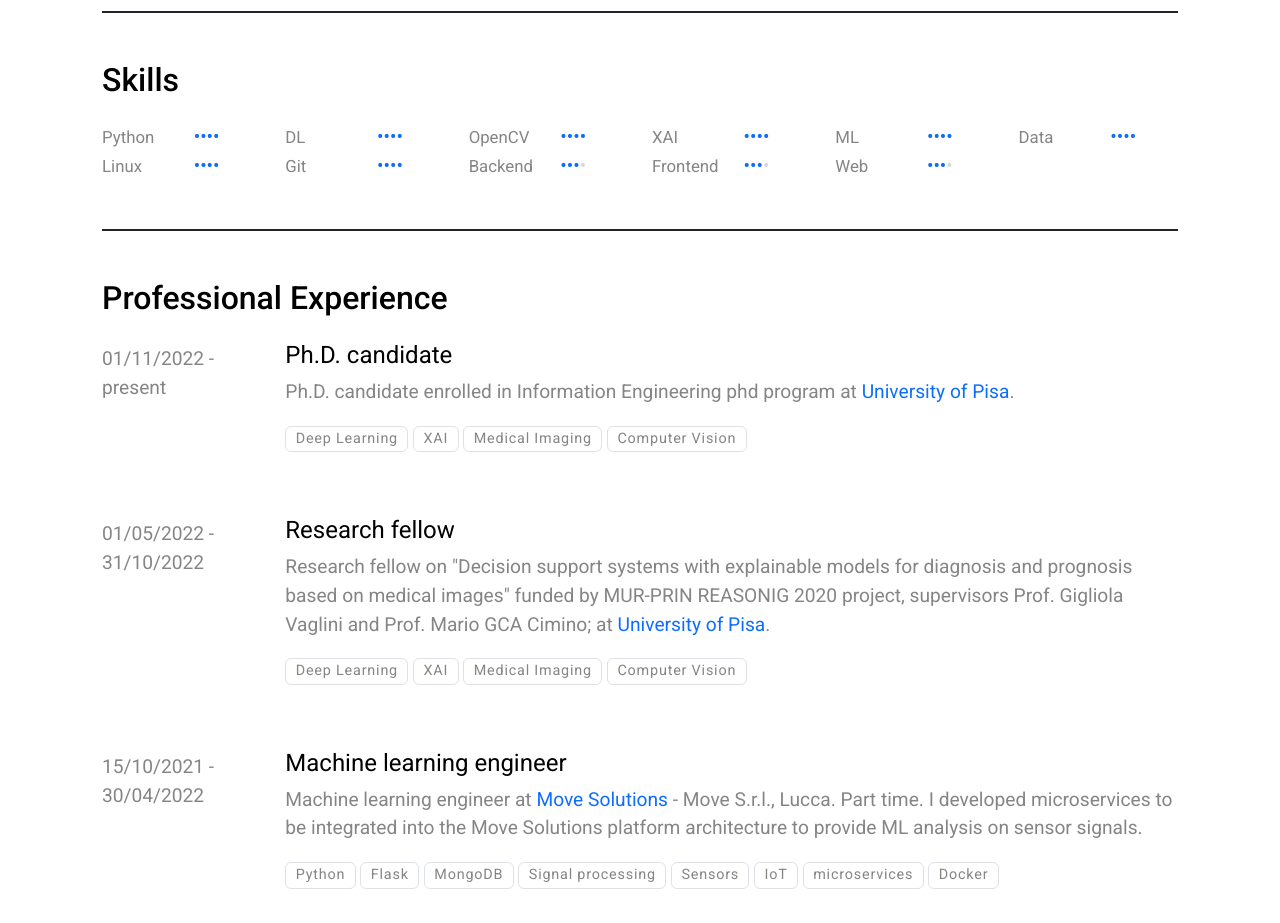
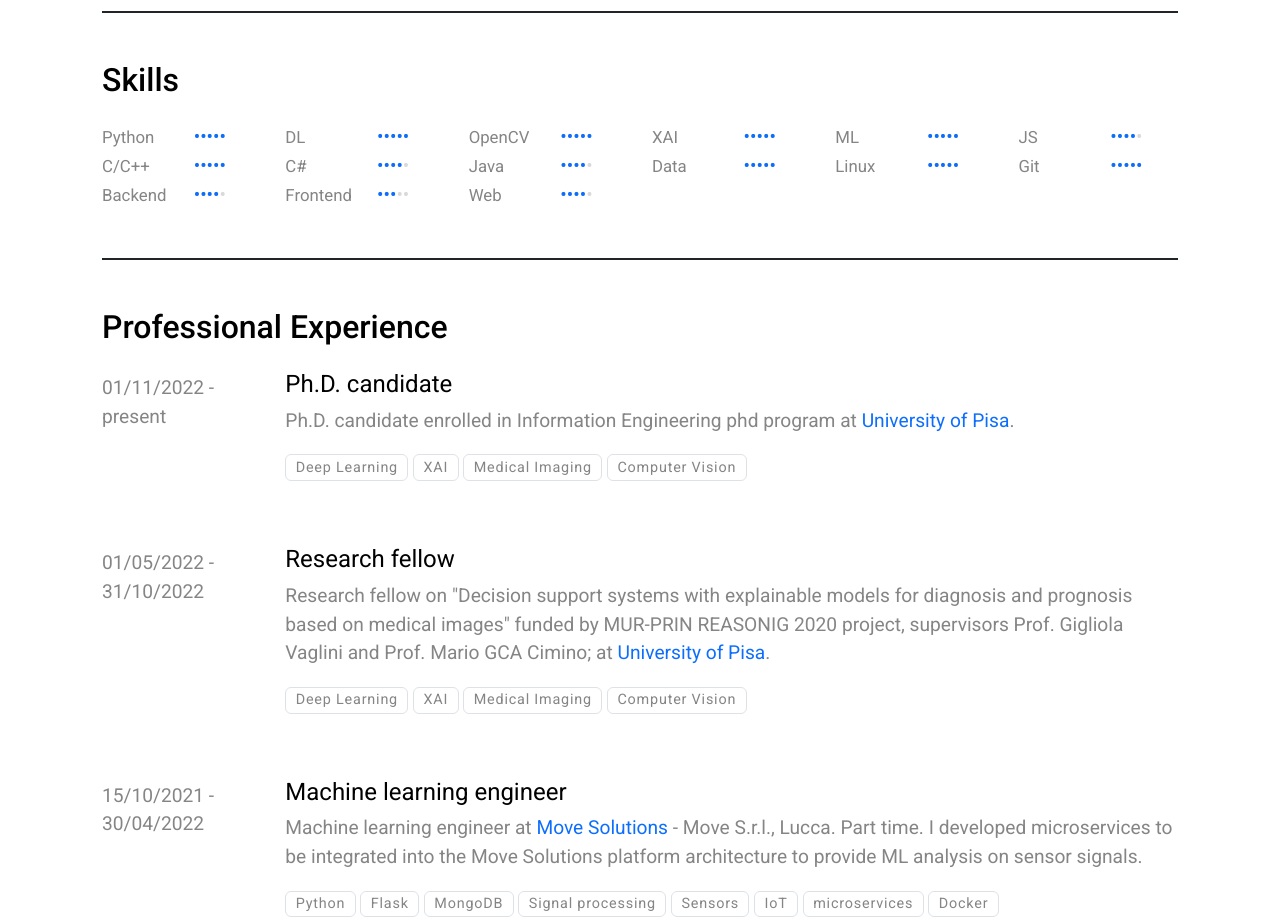
Before and after one commit to MarcoParola/cv, a plain HTML site: page index.html in a window 1280 px wide. Shown: the part 1160-2083 px from the top of the page. Drawn offline with nearby package versions, Linux system fonts and the light colour scheme.

Commit message:
Deploying to gh-pages from @ MarcoParola/cv@bfe146e9dee7b591b0a712efd0c0fab714a83b0e 🚀

```diff
--- a/index.html
+++ b/index.html
@@ -159,6 +159,38 @@
                 </div>
             </div>
             <div class="col-print-1 col-3 col-md-2 col-lg-1 text-right">
+                <small>JS</small>
+            </div>
+            <div class="col-print-1 col-3 col-md-2 col-lg-1">
+                <div class="skills">
+                    <div class="skills-bar" style="width: 80%"></div>
+                </div>
+            </div>
+            <div class="col-print-1 col-3 col-md-2 col-lg-1 text-right">
+                <small>C/C++</small>
+            </div>
+            <div class="col-print-1 col-3 col-md-2 col-lg-1">
+                <div class="skills">
+                    <div class="skills-bar" style="width: 100%"></div>
+                </div>
+            </div>
+            <div class="col-print-1 col-3 col-md-2 col-lg-1 text-right">
+                <small>C#</small>
+            </div>
+            <div class="col-print-1 col-3 col-md-2 col-lg-1">
+                <div class="skills">
+                    <div class="skills-bar" style="width: 80%"></div>
+                </div>
+            </div>
+            <div class="col-print-1 col-3 col-md-2 col-lg-1 text-right">
+                <small>Java</small>
+            </div>
+            <div class="col-print-1 col-3 col-md-2 col-lg-1">
+                <div class="skills">
+                    <div class="skills-bar" style="width: 80%"></div>
+                </div>
+            </div>
+            <div class="col-print-1 col-3 col-md-2 col-lg-1 text-right">
                 <small>Data</small>
             </div>
             <div class="col-print-1 col-3 col-md-2 col-lg-1">
@@ -187,7 +219,7 @@
             </div>
             <div class="col-print-1 col-3 col-md-2 col-lg-1">
                 <div class="skills">
-                    <div class="skills-bar" style="width: 75%"></div>
+                    <div class="skills-bar" style="width: 80%"></div>
                 </div>
             </div>
             <div class="col-print-1 col-3 col-md-2 col-lg-1 text-right">
@@ -195,7 +227,7 @@
             </div>
             <div class="col-print-1 col-3 col-md-2 col-lg-1">
                 <div class="skills">
-                    <div class="skills-bar" style="width: 75%"></div>
+                    <div class="skills-bar" style="width: 60%"></div>
                 </div>
             </div>
             <div class="col-print-1 col-3 col-md-2 col-lg-1 text-right">
@@ -203,7 +235,7 @@
             </div>
             <div class="col-print-1 col-3 col-md-2 col-lg-1">
                 <div class="skills">
-                    <div class="skills-bar" style="width: 75%"></div>
+                    <div class="skills-bar" style="width: 80%"></div>
                 </div>
             </div>
         </div>
--- a/styles.css
+++ b/styles.css
@@ -141,7 +141,7 @@ h1, h2, h3, h4 {
 
 .skills::after {
     display: block;
-    content: '••••';
+    content: '•••••';
     color: var(--light-color);
 }
 
@@ -154,6 +154,6 @@ h1, h2, h3, h4 {
 
 .skills-bar::after {
     display: block;
-    content: '••••';
+    content: '•••••';
     color: var(--bs-primary);
 }
```
Also changed, not shown: 1 other file.
